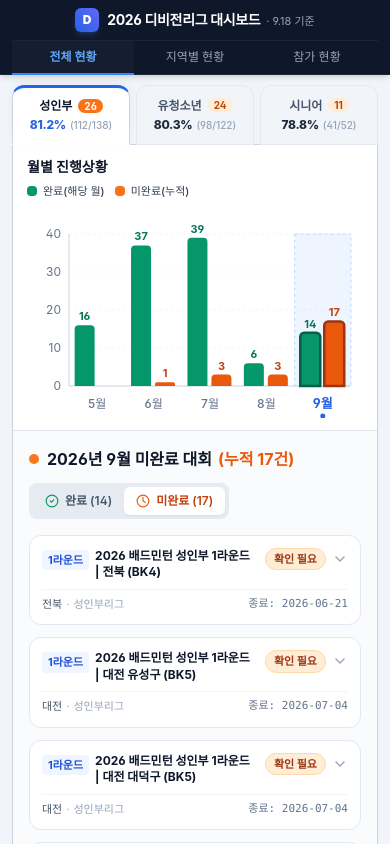
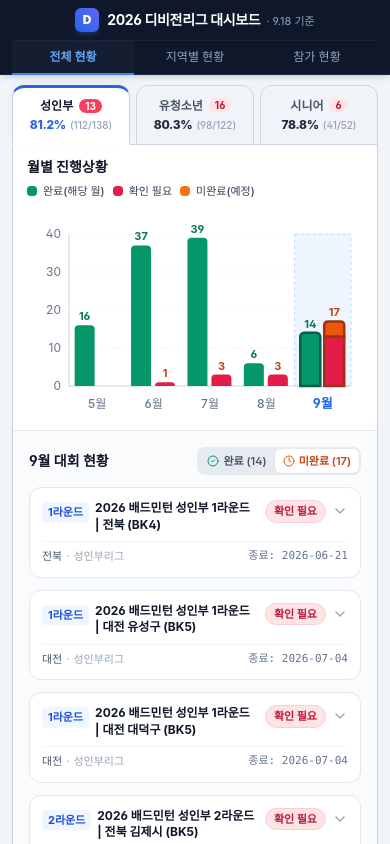
Before and after one commit to CubeDr/division-dashboard, a React (Vite) app: page / in a window 390 px wide. Shown: the top 844 px of the page. Built offline with nearby package versions, Linux system fonts and the light colour scheme; the HTML template or start-up script is replaced by a standard one; a web font is replaced by a local one.

Commit message:
feat: 확인 필요 대회 시각화 개선 및 모바일 인터랙션/스타일 최적화

```diff
--- a/src/components/LeagueOverview.tsx
+++ b/src/components/LeagueOverview.tsx
@@ -56,7 +56,7 @@ export const LeagueOverview: React.FC<LeagueOverviewProps> = ({
   const [activeSubTab, setActiveSubTab] = useState<'completed' | 'uncompleted'>('uncompleted');
   const [expandedTournament, setExpandedTournament] = useState<string | null>(null);
 
-  const leagueStats = getLeagueStats(tournaments, players);
+  const leagueStats = getLeagueStats(tournaments, players, referenceDate);
   const monthlyData = getMonthlyStats(tournaments, players, selectedLeague, referenceDate);
 
   // 해당 월 완료 대회 목록
@@ -93,11 +93,51 @@ export const LeagueOverview: React.FC<LeagueOverviewProps> = ({
   ];
 
   const handleBarClick = (data: any) => {
-    if (data && data.activePayload && data.activePayload.length > 0) {
-      const monthObj = data.activePayload[0].payload;
+    const monthObj = data?.activePayload?.[0]?.payload ?? data?.payload;
+    if (monthObj && monthObj.month) {
       setSelectedMonth((prev) => (prev === monthObj.month ? null : monthObj.month));
     }
   };
+
+  const handleBarElementClick = (entry: any, tab: 'completed' | 'uncompleted') => {
+    const monthNum = entry?.payload?.month ?? entry?.month;
+    if (monthNum) {
+      setSelectedMonth((prev) => (prev === monthNum && activeSubTab === tab ? null : monthNum));
+      setActiveSubTab(tab);
+      setExpandedTournament(null);
+    }
+  };
+
+  // 스택 바 상단 모서리 둥글기 처리 커스텀 shape (상단에 위치할 때만 r=4 적용)
+  const renderStackedBar = (fillColor: string, isTopBar: boolean) => (props: any) => {
+    const { x, y, width, height, payload, stroke, strokeWidth } = props;
+    if (typeof x !== 'number' || typeof y !== 'number' || !width || !height || height <= 0) {
+      return <path d="" />;
+    }
+
+    // 정상 미완료가 0이거나, 최상단 바인 경우 상단 모서리 둥글게(r=4) 처리
+    const isTop = isTopBar || (payload && payload.uncompletedNormal === 0);
+    const r = isTop ? Math.min(4, height, width / 2) : 0;
+
+    const path = r > 0
+      ? `M ${x},${y + height} L ${x},${y + r} Q ${x},${y} ${x + r},${y} L ${x + width - r},${y} Q ${x + width},${y} ${x + width},${y + r} L ${x + width},${y + height} Z`
+      : `M ${x},${y + height} L ${x},${y} L ${x + width},${y} L ${x + width},${y + height} Z`;
+
+    return (
+      <path
+        d={path}
+        fill={props.fill || fillColor}
+        stroke={stroke || 'none'}
+        strokeWidth={strokeWidth || 0}
+        className="cursor-pointer"
+        onClick={(e: any) => {
+          e?.stopPropagation?.();
+          handleBarElementClick(payload, 'uncompleted');
+        }}
+      />
+    );
+  };
+
 
 
 
@@ -106,7 +146,7 @@ export const LeagueOverview: React.FC<LeagueOverviewProps> = ({
       {/* 1. 상단 리그 선택 일체형 탭 (모바일에서도 3열 유지하여 줄바꿈 방지) */}
       <div className="grid grid-cols-3 gap-1.5 sm:gap-2 md:gap-3 relative z-10 -mb-px">
         {leagues.map(({ name, icon: Icon }) => {
-          const stat = leagueStats[name] || { total: 0, completed: 0, uncompleted: 0, rate: 0 };
+          const stat = leagueStats[name] || { total: 0, completed: 0, uncompleted: 0, needCheckCount: 0, rate: 0 };
           const isSelected = selectedLeague === name;
 
           return (
@@ -117,27 +157,35 @@ export const LeagueOverview: React.FC<LeagueOverviewProps> = ({
               className={`rounded-t-xl sm:rounded-t-2xl p-2 sm:p-3.5 md:p-4 transition-all duration-200 ${
                 isSelected
                   ? 'bg-white border-x border-t border-slate-300 border-b-2 border-b-white border-t-[3px] border-t-blue-600 shadow-[0_-4px_12px_-2px_rgba(0,0,0,0.05)] pb-2 sm:pb-3 md:pb-3.5 relative z-20'
-                  : 'bg-slate-100/75 hover:bg-slate-50/90 border border-slate-200/80 text-slate-500 hover:text-slate-700 pb-2 sm:pb-3 md:pb-3.5 relative z-10'
+                  : 'bg-slate-100/75 hover:bg-slate-50/90 border border-slate-300 text-slate-500 hover:text-slate-700 pb-2 sm:pb-3 md:pb-3.5 relative z-10'
               }`}
-
             >
-              {/* 모바일 화면 (< sm): 슬림 2줄 레이아웃 (1행: 리그명 + 미완료 뱃지 / 2행: 진행도 + 모수) */}
+              {/* 모바일 화면 (< sm): 슬림 2줄 레이아웃 (1행: 리그명 + 확인 필요 뱃지 / 2행: 진행도 + 모수) */}
               <div className="sm:hidden flex flex-col items-center justify-center w-full py-0.5">
-                {/* 1행: 리그명 + 미완료 알림 뱃지 */}
+                {/* 1행: 리그명 + 확인 필요 알림 뱃지 */}
                 <div className="flex items-center justify-center gap-1.5 w-full whitespace-nowrap">
                   <span className={`font-bold text-xs leading-tight ${isSelected ? 'text-slate-900' : 'text-slate-600'}`}>
                     {name.replace('리그', '')}
                   </span>
+                  {stat.needCheckCount > 0 ? (
                     <span
-                    title={`미완료 ${stat.uncompleted}건`}
+                      title={`확인 필요 ${stat.needCheckCount}건 (기준일 경과 후 결과 미입력)`}
                       className={`inline-flex items-center justify-center px-1.5 py-0.5 rounded-full text-[10px] font-bold leading-none shrink-0 ${
                         isSelected
-                        ? 'bg-orange-500 text-white shadow-xs'
-                        : 'bg-orange-100 text-orange-700'
+                          ? 'bg-rose-500 text-white shadow-xs'
+                          : 'bg-rose-100 text-rose-700'
                       }`}
                     >
-                    {stat.uncompleted}
+                      {stat.needCheckCount}
                     </span>
+                  ) : (
+                    <span
+                      title="확인 필요 0건 (정상 진행)"
+                      className="inline-flex items-center justify-center px-1.5 py-0.5 rounded-full text-[10px] font-medium leading-none shrink-0 bg-slate-100 text-slate-400"
+                    >
+                      0
+                    </span>
+                  )}
                 </div>
 
                 {/* 2행: 진행도 + (완료 / 전체) 통합 표기 */}
@@ -152,9 +200,10 @@ export const LeagueOverview: React.FC<LeagueOverviewProps> = ({
               </div>
 
 
-              {/* 넓은 화면 (>= sm): 기존 분리 레이아웃 유지 (진행률 분리 + 프로그레스바 + 완료/전체/미완료 가로 정렬, 여백 슬림화 적용) */}
+              {/* 넓은 화면 (>= sm): 기존 분리 레이아웃 유지 (진행률 분리 + 프로그레스바 + 완료/전체/확인필요 가로 정렬, 여백 슬림화 적용) */}
               <div className="hidden sm:block w-full text-left">
-                {/* 상단: 아이콘 + 리그명 */}
+                {/* 상단: 아이콘 + 리그명 + 확인 필요 뱃지 */}
+                <div className="flex items-center justify-between">
                   <div className="flex items-center space-x-2">
                     <div className={`p-1.5 rounded-lg ${isSelected ? 'bg-blue-50 text-blue-600' : 'bg-slate-200/60 text-slate-500'}`}>
                       <Icon className="w-4 h-4" />
@@ -164,16 +213,40 @@ export const LeagueOverview: React.FC<LeagueOverviewProps> = ({
                     </h3>
                   </div>
 
-                {/* 중단: 진행도 */}
-                <div className="flex items-baseline space-x-2 my-1.5">
-                  <span className={`text-2xl md:text-3xl font-extrabold tracking-tight ${isSelected ? 'text-blue-600' : 'text-slate-900'}`}>
+                  {stat.needCheckCount > 0 && (
+                    <span
+                      title={`기준일 경과 후 결과 미입력: ${stat.needCheckCount}건`}
+                      className="px-1.5 sm:px-2 py-0.5 rounded-full text-[11px] sm:text-xs font-bold bg-rose-100 text-rose-700 border border-rose-200 shrink-0 whitespace-nowrap"
+                    >
+                      <span className="hidden md:inline">확인 필요 </span>
+                      <span className="md:hidden">확인 </span>
+                      {stat.needCheckCount}
+                    </span>
+                  )}
+                </div>
+
+                {/* 중단: 진행률 + 완료/전체 수치 (중간 해상도 반응형 줄바꿈 방지) */}
+                <div className="flex items-baseline justify-between mt-2 mb-1.5 gap-1">
+                  <div className="flex items-baseline space-x-1 shrink-0 whitespace-nowrap">
+                    <span className={`text-xl sm:text-2xl xl:text-3xl font-extrabold tracking-tight ${isSelected ? 'text-blue-600' : 'text-slate-900'}`}>
                       {stat.rate}%
                     </span>
-                  <span className="text-xs text-slate-500 font-medium">진행률</span>
+                    <span className="hidden xl:inline text-xs text-slate-400 font-medium">진행률</span>
+                  </div>
+
+                  {/* Progress Bar 오른쪽 위: 완료 / 전체 (중간 크기에서는 112 / 138로 컴팩트하게 노출) */}
+                  <div className="text-[11px] sm:text-xs text-slate-500 font-medium shrink-0 whitespace-nowrap text-right">
+                    <span className="hidden xl:inline">완료 </span>
+                    <strong className="text-slate-900">{stat.completed}</strong>
+                    <span className="text-slate-300 mx-0.5 sm:mx-1">/</span>
+                    <span className="hidden xl:inline">전체 </span>
+                    <strong className="text-slate-900">{stat.total}</strong>
+                  </div>
                 </div>
 
                 {/* Progress Bar */}
-                <div className="w-full bg-slate-200/60 rounded-full h-1.5 my-1.5 overflow-hidden">
+                <div className="w-full bg-slate-200/60 rounded-full h-1.5 overflow-hidden">
+
                   <div
                     className={`h-1.5 rounded-full transition-all duration-500 ${
                       isSelected ? 'bg-blue-600' : 'bg-slate-400'
@@ -181,21 +254,13 @@ export const LeagueOverview: React.FC<LeagueOverviewProps> = ({
                     style={{ width: `${Math.min(stat.rate, 100)}%` }}
                   />
                 </div>
+              </div>
 
-                {/* 하단: 통계 (완료 / 전체 · 미완료, 슬림 여백) */}
-                <div className="flex items-center justify-between text-xs text-slate-600 font-medium pt-1 border-t border-slate-100">
-                  <span>완료 <strong className="text-slate-900">{stat.completed}</strong></span>
-                  <span className="text-slate-300">/</span>
-                  <span>전체 <strong className="text-slate-900">{stat.total}</strong></span>
-                  <span className="text-slate-300">·</span>
-                  <span className={isSelected ? 'text-orange-600 font-semibold' : 'text-slate-500'}>
-                    미완료 {stat.uncompleted}
-                  </span>
-                </div>
-              </div>
+
             </button>
           );
         })}
+
       </div>
 
       {/* 2 & 3. 통합 메인 컨테이너 (차트 + 하위 미완료 대회 서랍) */}
@@ -207,26 +272,29 @@ export const LeagueOverview: React.FC<LeagueOverviewProps> = ({
               월별 진행상황
             </h3>
 
-            <div className="flex items-center gap-2.5 sm:gap-4 text-[11px] sm:text-xs font-medium">
+            <div className="flex flex-wrap items-center gap-2 sm:gap-3 text-[11px] sm:text-xs font-medium">
               <div className="flex items-center gap-1.5">
                 <span className="w-2.5 h-2.5 sm:w-3 sm:h-3 rounded bg-emerald-600"></span>
                 <span className="text-slate-700">완료(해당 월)</span>
               </div>
               <div className="flex items-center gap-1.5">
+                <span className="w-2.5 h-2.5 sm:w-3 sm:h-3 rounded bg-rose-600"></span>
+                <span className="text-slate-700">확인 필요</span>
+              </div>
+              <div className="flex items-center gap-1.5">
                 <span className="w-2.5 h-2.5 sm:w-3 sm:h-3 rounded bg-orange-500"></span>
-                <span className="text-slate-700">미완료(누적)</span>
+                <span className="text-slate-700">미완료(예정)</span>
               </div>
             </div>
           </div>
 
-          <div className="h-52 sm:h-64 md:h-72 w-full mt-2.5 sm:mt-4 cursor-pointer [&_.recharts-surface]:cursor-pointer [&_.recharts-tooltip-cursor]:cursor-pointer">
+          <div className="h-52 sm:h-64 md:h-72 w-full mt-2.5 sm:mt-4 cursor-pointer [&_.recharts-surface]:cursor-pointer [&_.recharts-tooltip-cursor]:cursor-pointer max-sm:[&_.recharts-tooltip-cursor]:hidden [@media(hover:none)]:[&_.recharts-tooltip-cursor]:hidden">
             <ResponsiveContainer width="100%" height="100%">
               <BarChart
                 data={monthlyData}
                 onClick={handleBarClick}
                 margin={{ top: 24, right: 12, left: -18, bottom: 2 }}
               >
-
                 <CartesianGrid strokeDasharray="3 3" vertical={false} stroke="#f1f5f9" />
                 {selectedMonth !== null && (
                   <ReferenceArea
@@ -259,9 +327,6 @@ export const LeagueOverview: React.FC<LeagueOverviewProps> = ({
                         >
                           {payload.value}
                         </text>
-                        {isSelected && (
-                          <circle cx={0} cy={22} r={2.5} fill="#2563eb" />
-                        )}
                       </g>
                     );
                   }}
@@ -275,19 +340,14 @@ export const LeagueOverview: React.FC<LeagueOverviewProps> = ({
                   content={() => null}
                   cursor={{ fill: 'rgba(148, 163, 184, 0.14)', radius: 6, style: { cursor: 'pointer' } }}
                 />
+                {/* 1. 완료 막대 */}
                 <Bar
                   dataKey="completed"
                   name="완료(해당 월)"
                   radius={[4, 4, 0, 0]}
                   cursor="pointer"
                   isAnimationActive={false}
-                  onClick={(entry: any) => {
-                    if (entry && entry.month) {
-                      setSelectedMonth(entry.month);
-                      setActiveSubTab('completed');
-                      setExpandedTournament(null);
-                    }
-                  }}
+                  onClick={(entry: any) => handleBarElementClick(entry, 'completed')}
                 >
                   <LabelList
                     dataKey="completed"
@@ -307,24 +367,47 @@ export const LeagueOverview: React.FC<LeagueOverviewProps> = ({
                         fill="#059669"
                         stroke={isSelected ? '#065f46' : 'none'}
                         strokeWidth={isSelected ? 2.5 : 0}
+                        onClick={() => handleBarElementClick(entry, 'completed')}
                       />
                     );
                   })}
                 </Bar>
+
+                {/* 2-A. 미완료 스택 하단: 확인 필요 (빨간색) */}
                 <Bar
-                  dataKey="uncompletedCumulative"
-                  name="미완료(누적)"
-                  radius={[4, 4, 0, 0]}
+                  dataKey="needCheckCumulative"
+                  stackId="uncompletedStack"
+                  name="확인 필요"
                   cursor="pointer"
                   isAnimationActive={false}
-                  onClick={(entry: any) => {
-                    if (entry && entry.month) {
-                      setSelectedMonth(entry.month);
-                      setActiveSubTab('uncompleted');
-                      setExpandedTournament(null);
-                    }
-                  }}
+                  shape={renderStackedBar('#e11d48', false)}
+                  onClick={(entry: any) => handleBarElementClick(entry, 'uncompleted')}
                 >
+                  {monthlyData.map((entry) => {
+                    const isSelected = selectedMonth === entry.month;
+                    return (
+                      <Cell
+                        key={`cell-needcheck-${entry.month}`}
+                        fill="#e11d48"
+                        stroke={isSelected ? '#9a3412' : 'none'}
+                        strokeWidth={isSelected ? 2.5 : 0}
+                        onClick={() => handleBarElementClick(entry, 'uncompleted')}
+                      />
+                    );
+                  })}
+                </Bar>
+
+                {/* 2-B. 미완료 스택 상단: 정상 진행/예정 미완료 (주황색) */}
+                <Bar
+                  dataKey="uncompletedNormal"
+                  stackId="uncompletedStack"
+                  name="미완료(예정)"
+                  cursor="pointer"
+                  isAnimationActive={false}
+                  shape={renderStackedBar('#ea580c', true)}
+                  onClick={(entry: any) => handleBarElementClick(entry, 'uncompleted')}
+                >
+                  {/* 스택 상단에 전체 미완료 누적 수 표시 */}
                   <LabelList
                     dataKey="uncompletedCumulative"
                     position="top"
@@ -343,6 +426,7 @@ export const LeagueOverview: React.FC<LeagueOverviewProps> = ({
                         fill="#ea580c"
                         stroke={isSelected ? '#9a3412' : 'none'}
                         strokeWidth={isSelected ? 2.5 : 0}
+                        onClick={() => handleBarElementClick(entry, 'uncompleted')}
                       />
                     );
                   })}
@@ -350,48 +434,33 @@ export const LeagueOverview: React.FC<LeagueOverviewProps> = ({
               </BarChart>
             </ResponsiveContainer>
           </div>
+
         </div>
 
         {/* 3. 특정 월 기준 대회 목록 (완료/미완료 서브 탭 + 인라인 아코디언 카드) */}
         {selectedMonth !== null && (
           <div className="border-t border-slate-200 bg-slate-50/70 p-4 sm:p-6 transition-all">
             {/* 서브 탭 & 카운트 요약 헤더 */}
-            <div className="flex flex-col sm:flex-row sm:items-center sm:justify-between gap-3 mb-4">
-              <div className="flex items-center gap-2">
-                <div
-                  className={`w-2.5 h-2.5 rounded-full ${
-                    activeSubTab === 'completed'
-                      ? 'bg-emerald-500'
-                      : 'bg-orange-500 animate-pulse'
-                  }`}
-                />
-                <h3 className="font-bold text-slate-900 text-base">
-                  2026년 {selectedMonth}월 {activeSubTab === 'completed' ? '완료' : '미완료'} 대회
-                  <span
-                    className={`ml-1.5 font-bold ${
-                      activeSubTab === 'completed' ? 'text-emerald-600' : 'text-orange-600'
-                    }`}
-                  >
-                    ({activeSubTab === 'completed' ? `해당 월 ${completedList.length}건` : `누적 ${uncompletedList.length}건`})
-                  </span>
+            <div className="flex items-center justify-between gap-2 sm:gap-3 mb-3 sm:mb-4">
+              <h3 className="font-bold text-slate-900 text-sm sm:text-base shrink-0">
+                {selectedMonth}월 대회 현황
               </h3>
-              </div>
 
               {/* 완료 / 미완료 탭 토글 캡슐 */}
-              <div className="flex items-center bg-slate-200/80 p-1 rounded-lg text-xs font-semibold self-start sm:self-auto">
+              <div className="flex items-center bg-slate-200/80 p-0.5 sm:p-1 rounded-lg text-[11px] sm:text-xs font-semibold shrink-0">
                 <button
                   type="button"
                   onClick={() => {
                     setActiveSubTab('completed');
                     setExpandedTournament(null);
                   }}
-                  className={`flex items-center gap-1.5 px-3 py-1.5 rounded-md transition cursor-pointer ${
+                  className={`flex items-center gap-1 sm:gap-1.5 px-2 sm:px-3 py-1 sm:py-1.5 rounded-md transition cursor-pointer ${
                     activeSubTab === 'completed'
                       ? 'bg-white text-emerald-700 shadow-sm'
                       : 'text-slate-600 hover:text-slate-900'
                   }`}
                 >
-                  <CheckCircle2 className="w-3.5 h-3.5 text-emerald-600" />
+                  <CheckCircle2 className="w-3 h-3 sm:w-3.5 sm:h-3.5 text-emerald-600" />
                   <span>완료 ({completedList.length})</span>
                 </button>
                 <button
@@ -400,13 +469,13 @@ export const LeagueOverview: React.FC<LeagueOverviewProps> = ({
                     setActiveSubTab('uncompleted');
                     setExpandedTournament(null);
                   }}
-                  className={`flex items-center gap-1.5 px-3 py-1.5 rounded-md transition cursor-pointer ${
+                  className={`flex items-center gap-1 sm:gap-1.5 px-2 sm:px-3 py-1 sm:py-1.5 rounded-md transition cursor-pointer ${
                     activeSubTab === 'uncompleted'
                       ? 'bg-white text-orange-700 shadow-sm'
                       : 'text-slate-600 hover:text-slate-900'
                   }`}
                 >
-                  <Clock className="w-3.5 h-3.5 text-orange-600" />
+                  <Clock className="w-3 h-3 sm:w-3.5 sm:h-3.5 text-orange-600" />
                   <span>미완료 ({uncompletedList.length})</span>
                 </button>
               </div>
@@ -465,7 +534,7 @@ export const LeagueOverview: React.FC<LeagueOverviewProps> = ({
                                 완료
                               </span>
                             ) : item.needCheck ? (
-                              <span className="bg-orange-100 text-orange-800 text-[11px] sm:text-xs px-2 py-0.5 rounded-full font-bold border border-orange-200 whitespace-nowrap">
+                              <span className="bg-rose-100 text-rose-700 text-[11px] sm:text-xs px-2 py-0.5 rounded-full font-bold border border-rose-200 whitespace-nowrap">
                                 확인 필요
                               </span>
                             ) : (
--- a/src/index.css
+++ b/src/index.css
@@ -24,3 +24,10 @@
 ::-webkit-scrollbar-thumb:hover {
   background: #94a3b8;
 }
+
+/* Hide sticky tooltip hover cursor on touch devices and mobile screens */
+@media (hover: none) and (pointer: coarse), (max-width: 639px) {
+  .recharts-tooltip-cursor {
+    display: none !important;
+  }
+}
--- a/src/types/dashboard.ts
+++ b/src/types/dashboard.ts
@@ -34,16 +34,21 @@ export interface LeagueStats {
   total: number;
   completed: number;
   uncompleted: number;
+  needCheckCount: number;
   rate: number; // percentage (e.g. 81.2)
 }
+
 
 export interface MonthData {
   month: number;
   monthLabel: string;
   completed: number; // 당월 완료
-  uncompletedCumulative: number; // 누적 미완료
+  uncompletedCumulative: number; // 누적 미완료 전체
+  needCheckCumulative: number; // 누적 미완료 중 확인 필요 (빨간색)
+  uncompletedNormal: number; // 누적 미완료 중 정상 예정 (주황색)
   totalThisMonth: number;
 }
+
 
 export interface SidoStat {
   sido: string;
--- a/src/utils/dashboardLogic.ts
+++ b/src/utils/dashboardLogic.ts
@@ -25,7 +25,8 @@ export function getCompletedTournamentNames(players: PlayerRank[]): Set<string>
 // 1. 리그 유형별 진행률 계산 (공개 대회 기준)
 export function getLeagueStats(
   tournaments: Tournament[],
-  players: PlayerRank[]
+  players: PlayerRank[],
+  referenceDate: string = '2026-09-18'
 ): Record<LeagueName, LeagueStats> {
   const completedNames = getCompletedTournamentNames(players);
   const leagues: LeagueName[] = ['성인부리그', '유청소년리그', '시니어리그'];
@@ -37,7 +38,20 @@ export function getLeagueStats(
       (t) => t.상태 === '공개' && t.리그 === league
     );
     const total = list.length;
-    const completed = list.filter((t) => completedNames.has(t.대회명.trim())).length;
+    let completed = 0;
+    let needCheckCount = 0;
+
+    for (const t of list) {
+      const isCompleted = completedNames.has(t.대회명.trim());
+      if (isCompleted) {
+        completed++;
+      } else {
+        if (t.종료일 && t.종료일 <= referenceDate) {
+          needCheckCount++;
+        }
+      }
+    }
+
     const uncompleted = total - completed;
     const rate = total > 0 ? Number(((completed / total) * 100).toFixed(1)) : 0;
 
@@ -46,12 +60,14 @@ export function getLeagueStats(
       total,
       completed,
       uncompleted,
+      needCheckCount,
       rate
     };
   }
 
   return result;
 }
+
 
 // 2. 월별 완료 / 미완료(누적) 현황 계산
 export function getMonthlyStats(
@@ -95,25 +111,38 @@ export function getMonthlyStats(
       completedNames.has(t.대회명.trim())
     ).length;
 
-    // m월까지의 전체 대회 중 아직 미완료인 것의 누적 수
-    const uncompletedCumulative = list.filter((t) => {
+    // m월까지의 전체 대회 중 아직 미완료인 대회의 누적 목록
+    const uncompletedTourneys = list.filter((t) => {
       if (!t.종료일) return false;
       const monthNum = parseInt(t.종료일.substring(5, 7), 10);
       const isCompleted = completedNames.has(t.대회명.trim());
       return monthNum <= m && !isCompleted;
+    });
+
+    const uncompletedCumulative = uncompletedTourneys.length;
+
+    // 그 중 기준일 경과로 결과 미입력 상태인 '확인 필요' 대회 수 (빨간색 스택)
+    const needCheckCumulative = uncompletedTourneys.filter((t) => {
+      return referenceDate ? t.종료일 <= referenceDate : false;
     }).length;
+
+    // 확인 필요가 아닌 정상 진행/예정 미완료 대회 수 (주황색 스택)
+    const uncompletedNormal = uncompletedCumulative - needCheckCumulative;
 
     monthsData.push({
       month: m,
       monthLabel: `${m}월`,
       completed: completedInMonth,
       uncompletedCumulative,
+      needCheckCumulative,
+      uncompletedNormal,
       totalThisMonth: monthTourneys.length
     });
   }
 
   return monthsData;
 }
+
 
 // 3. 특정 월 기준 미완료 대회 목록 (해당 월까지 예정/종료되었으나 결과 미입력)
 export function getUncompletedTournaments(
```
Also changed, not shown: src/components/KoreaMap.tsx (+33 -4 lines), src/components/RegionalStatus.tsx (+5 -5 lines). Lines whose indentation alone changed are shown as unchanged.
